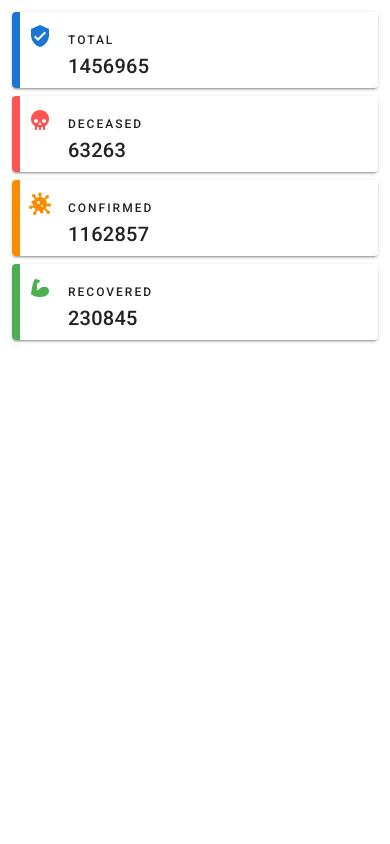
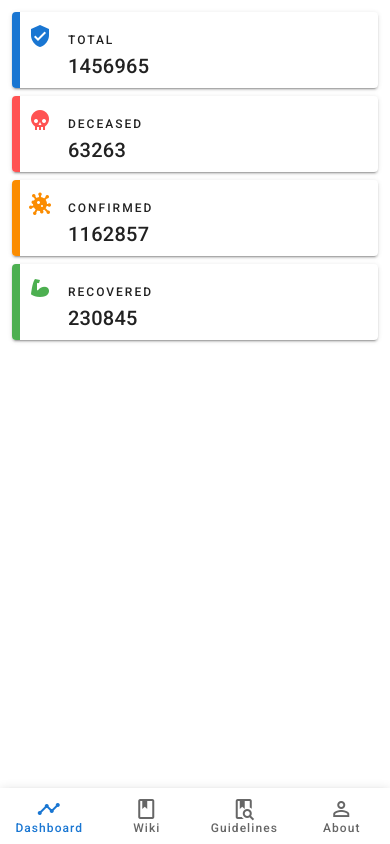
Before and after one commit to federico-dondi/COVID-19-dashboard, a Vue app: page / in a window 390 px wide. Built offline with nearby package versions, Linux system fonts and the light colour scheme.

Commit message:
feat: add BottomNavigation on mobile

```diff
--- a/src/App.vue
+++ b/src/App.vue
@@ -8,6 +8,8 @@
         <router-view></router-view>
       </v-container>
     </v-content>
+
+    <bottom-navigation />
   </v-app>
 </template>
 
@@ -17,7 +19,8 @@ import Component from 'vue-class-component'
 
 @Component({
   components: {
-    NavigationDrawer: () => import('@/components/NavigationDrawer.vue')
+    NavigationDrawer: () => import('@/components/NavigationDrawer.vue'),
+    BottomNavigation: () => import('@/components/BottomNavigation.vue')
   }
 })
 export default class App extends Vue {
--- /dev/null
+++ b/src/components/BottomNavigation.vue
@@ -0,0 +1,51 @@
+<template>
+  <v-bottom-navigation app grow color="primary" v-if="$vuetify.breakpoint.smAndDown">
+    <BottomNavigationLink
+      v-for="item in features" :key="item.to"
+      :to="item.to"
+      :icon="item.icon"
+      :title="item.title"
+    />
+  </v-bottom-navigation>
+</template>
+
+<script lang="ts">
+import Vue from 'vue'
+import Component from 'vue-class-component'
+
+interface NavigationItem {
+  icon: string;
+  title: string;
+  to: string;
+}
+
+@Component({
+  components: {
+    BottomNavigationLink: () => import('@/components/BottomNavigationLink.vue')
+  }
+})
+export default class BottomNavigation extends Vue {
+  features: NavigationItem[] = [
+    {
+      icon: 'mdi-chart-timeline-variant',
+      title: 'Dashboard',
+      to: '/'
+    },
+    {
+      icon: 'mdi-book-outline',
+      title: 'Wiki',
+      to: '/wiki'
+    },
+    {
+      icon: 'mdi-book-search-outline',
+      title: 'Guidelines',
+      to: '/guidelines'
+    },
+    {
+      icon: 'mdi-account-outline',
+      title: 'About',
+      to: '/about'
+    }
+  ]
+}
+</script>
--- /dev/null
+++ b/src/components/BottomNavigationLink.vue
@@ -0,0 +1,19 @@
+<template>
+  <v-btn :to="to">
+    <span>{{ title }}</span>
+    <v-icon>{{ icon }}</v-icon>
+  </v-btn>
+</template>
+
+<script lang="ts">
+import Vue from 'vue'
+import Component from 'vue-class-component'
+import { Prop } from 'vue-property-decorator'
+
+@Component
+export default class BottomNavigationLink extends Vue {
+  @Prop({ type: String }) readonly icon!: string
+  @Prop({ type: String }) readonly title!: string
+  @Prop({ type: String }) readonly to!: string
+}
+</script>
```
